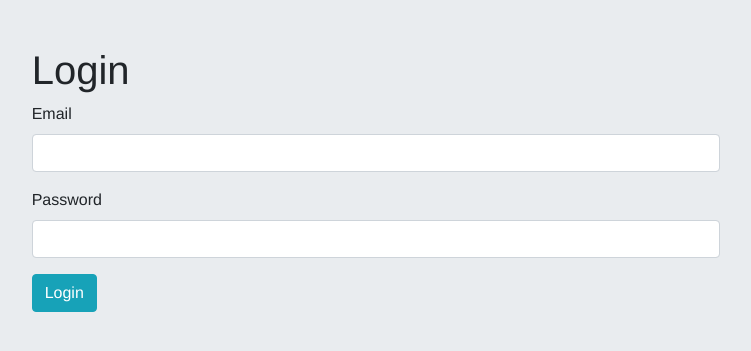
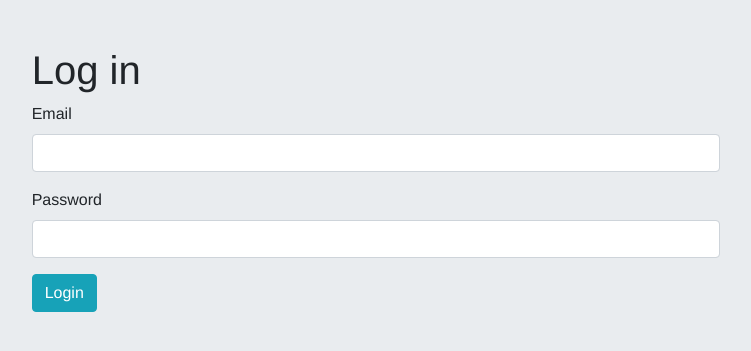
Before and after one commit to andrewsui/tgc07-project03, a Flask app: page /users/login in a window 1280 px wide. Shown: the part 59-410 px from the top of the page, without its empty margins (264-1015 px from the left). Run offline with Flask 2, Linux system fonts and the light colour scheme; some libraries are stand-ins or nearby versions.

Commit message:
Update spelling of log in for consistency

```diff
--- a/templates/users/login-user.html
+++ b/templates/users/login-user.html
@@ -1,7 +1,7 @@
 {% extends 'base-template.html' %}
 
 {% block title %}
-    Login User
+    Log in
 {% endblock %}
 
 {% block content %}
@@ -9,7 +9,7 @@
         <div class="contact-form col-12 py-5 d-flex justify-content-center">
             <div class="col-12 col-md-10 col-lg-8">
 
-                <h1>Login</h1>
+                <h1>Log in</h1>
                 <form action="" method="post">
                     <div class="form-group">
                         <label for="email">Email</label>
```
